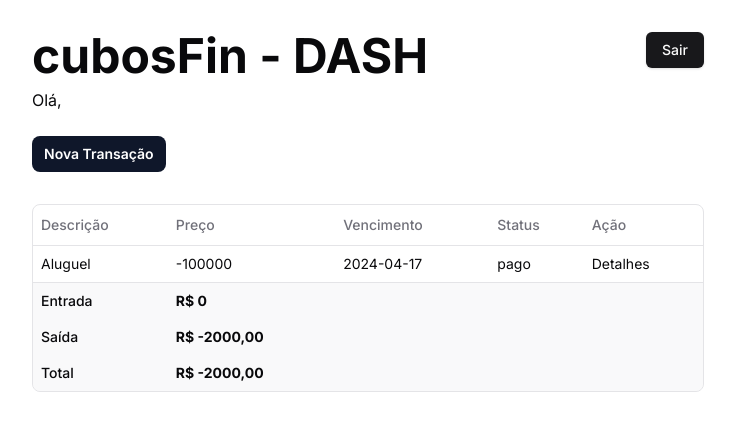
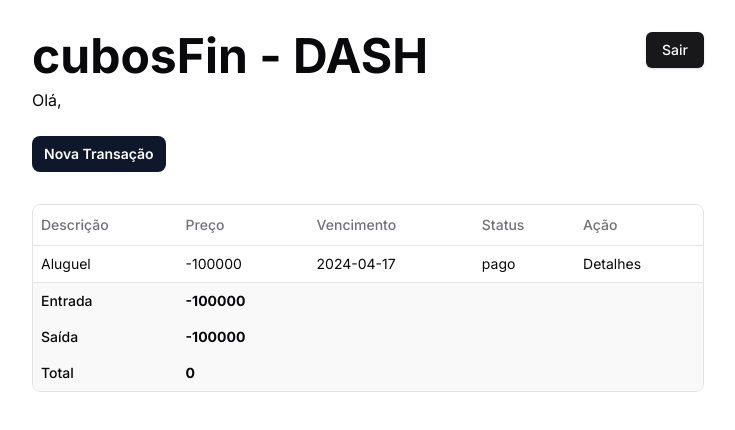
Before and after one commit to WashingtonDDS/projeto-blog-next, a Next.js app: page /transactions in a window 1280 px wide. Shown: the top 430 px of the page, without its empty margins (272-1007 px from the left). Built offline with nearby package versions, Linux system fonts and the light colour scheme; data requests are answered from the project's data file.

Commit message:
feat: add transaction filtering and totals calculation in List component

```diff
--- a/src/components/dash/List.tsx
+++ b/src/components/dash/List.tsx
@@ -20,6 +20,23 @@ const getTransactions = async () => {
 };
 export async function List() {
   const transactions: TTransaction[] = await getTransactions();
+
+  const calTotals = (items: TTransaction[]) => {
+    return items.reduce((acc, item) => (acc += item.price), 0);
+  };
+
+  const filterTransactions = () => {
+    const incoming = transactions.filter((item) => item.price > 0);
+    const output = transactions.filter((item) => item.price < 0);
+
+    return {
+      total: calTotals(transactions),
+      incoming: calTotals(incoming),
+      output: calTotals(output),
+    };
+  };
+
+  const totals = filterTransactions();
   return (
     <div className="mt-8 overflow-hidden border rounded-lg">
       <Table>
@@ -48,17 +65,17 @@ export async function List() {
         <TableFooter>
           <TableRow>
             <TableCell>Entrada</TableCell>
-            <TableCell className="font-bold">R$ 0</TableCell>
+            <TableCell className="font-bold">{totals.total}</TableCell>
             <TableCell colSpan={3}></TableCell>
           </TableRow>
           <TableRow>
             <TableCell>Saída</TableCell>
-            <TableCell className="font-bold">R$ -2000,00</TableCell>
+            <TableCell className="font-bold">{totals.output}</TableCell>
             <TableCell colSpan={3}></TableCell>
           </TableRow>
           <TableRow>
             <TableCell>Total</TableCell>
-            <TableCell className="font-bold">R$ -2000,00</TableCell>
+            <TableCell className="font-bold">{totals.incoming}</TableCell>
             <TableCell colSpan={3}></TableCell>
           </TableRow>
         </TableFooter>
```
